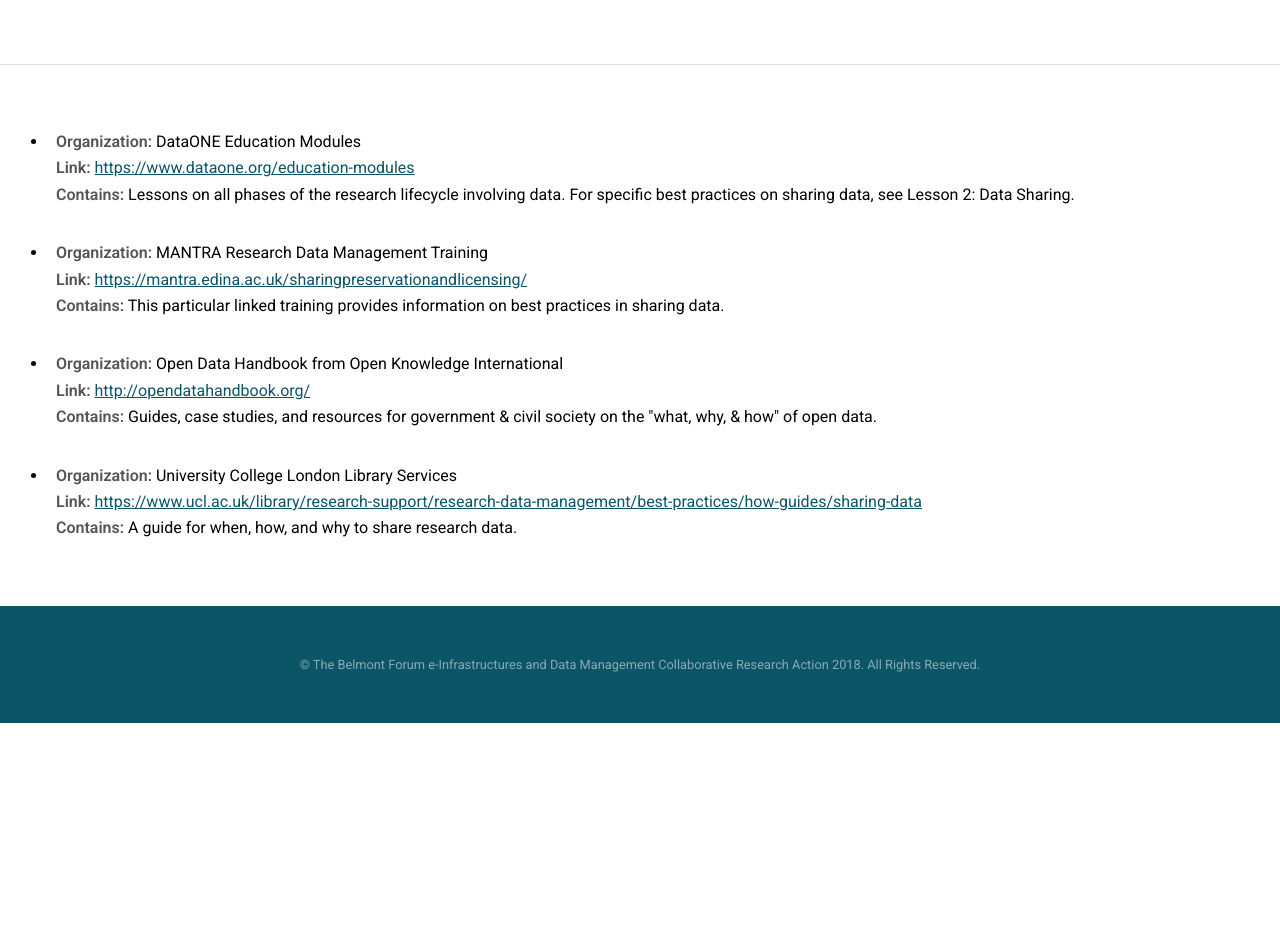
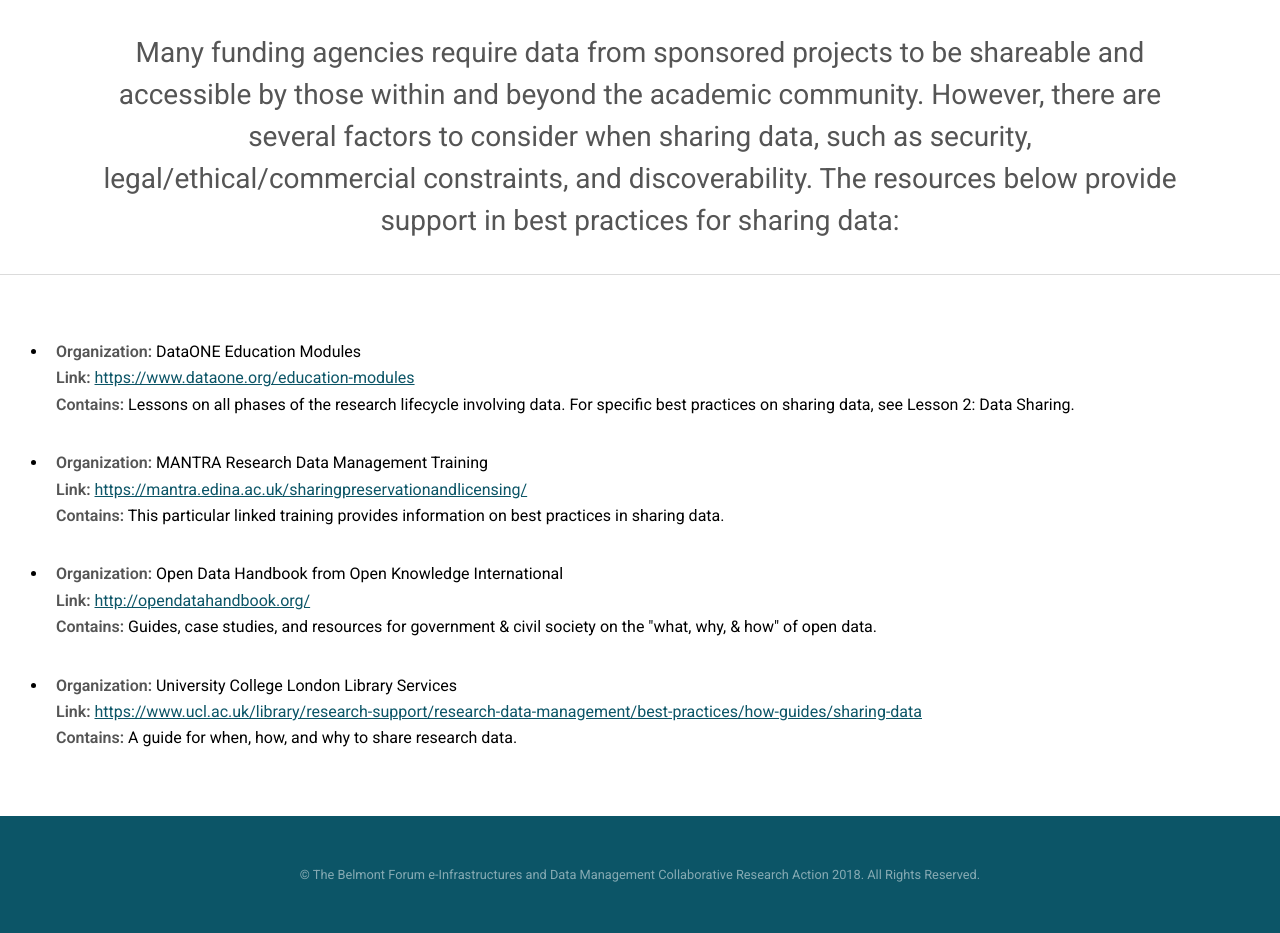
Before and after one commit to bfe-inf/toolkit, a Jekyll site: the page built from bp&s-sharing.html, in a window 1280 px wide. Shown: the part 338-1271 px from the top of the page. Built offline with Jekyll 4.4.1, drawn with Linux system fonts in a browser that asks for light colours; before the commit the page ends 1061 px from its top, so only the background shows below that.

Commit message:
Update bp&s-sharing.html

```diff
--- a/bp&s-sharing.html
+++ b/bp&s-sharing.html
@@ -48,7 +48,7 @@
 			<section id="main" class="wrapper" style="padding-bottom: 0px;">
 				<div class="inner">
 					<header class="align-center">
-						<h3Many funding agencies require data from sponsored projects to be shareable and accessible by those within and beyond the academic community. However, there are several factors to consider when sharing data, such as security, legal/ethical/commercial constraints, and discoverability. The resources below provide support in best practices for sharing data:</h3>
+						<h3>Many funding agencies require data from sponsored projects to be shareable and accessible by those within and beyond the academic community. However, there are several factors to consider when sharing data, such as security, legal/ethical/commercial constraints, and discoverability. The resources below provide support in best practices for sharing data:</h3>
 					</header>
 			</section>
 			<hr>
```
